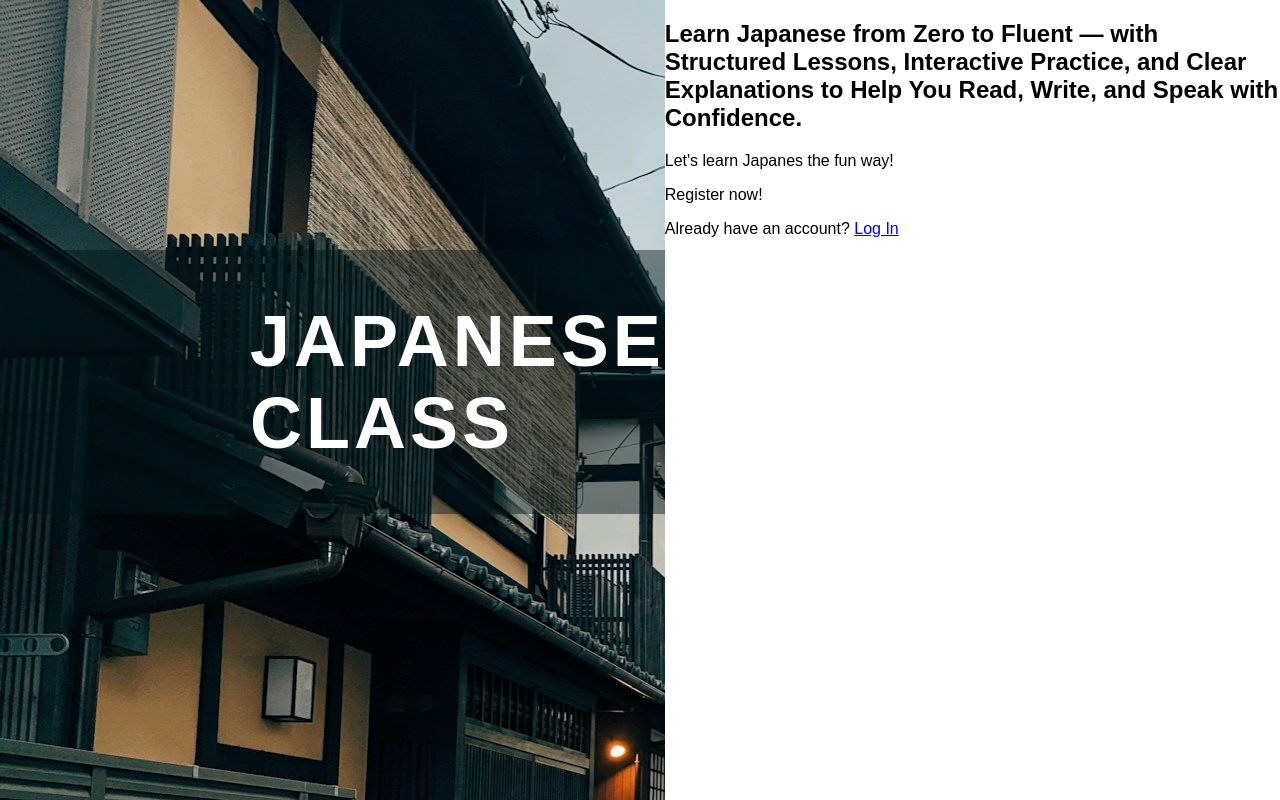
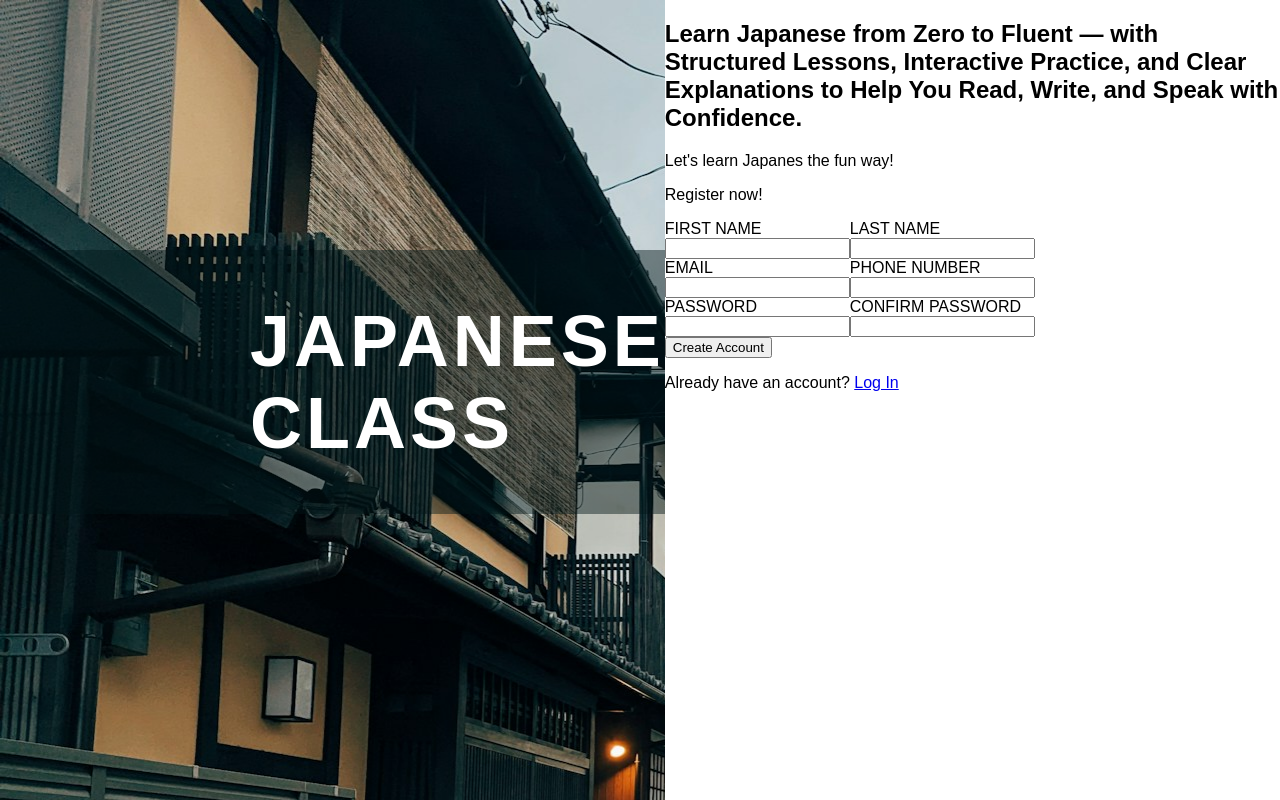
Before and after one commit to yoga1234/simple-form-page, a plain HTML site: page index.html in a window 1280 px wide. Drawn offline with Linux system fonts and the light colour scheme; a web font is replaced by a local one.

Commit message:
adding base code for form

```diff
--- a/index.html
+++ b/index.html
@@ -28,6 +28,31 @@
         <div class="middle">
           <p>Register now!</p>
           <!-- form goes here -->
+          <form action="#">
+            <div class="action_form">
+              <div class="form-left">
+                <label for="first_name">FIRST NAME</label>
+                <input type="text" name="first_name" id="first_name" />
+                <label for="user_email">EMAIL</label>
+                <input type="text" name="user_email" id="user_email" />
+                <label for="user_password">PASSWORD</label>
+                <input type="text" name="user_password" id="user_password" />
+              </div>
+              <div class="form-right">
+                <label for="last_name">LAST NAME</label>
+                <input type="text" name="last_name" id="last_name" />
+                <label for="phone_number">PHONE NUMBER</label>
+                <input type="text" name="phone_number" id="phone_number" />
+                <label for="confirm_password">CONFIRM PASSWORD</label>
+                <input
+                  type="text"
+                  name="confirm_password"
+                  id="confirm_password"
+                />
+              </div>
+            </div>
+            <input type="submit" value="Create Account" />
+          </form>
           <p>Already have an account? <a href="#">Log In</a></p>
         </div>
       </div>
--- a/style.css
+++ b/style.css
@@ -36,3 +36,14 @@ body {
 .main-container .right-side {
   flex: 1 1 0px;
 }
+.action_form {
+  display: flex;
+}
+.action_form .form-left {
+  display: flex;
+  flex-direction: column;
+}
+.action_form .form-right {
+  display: flex;
+  flex-direction: column;
+}
```
